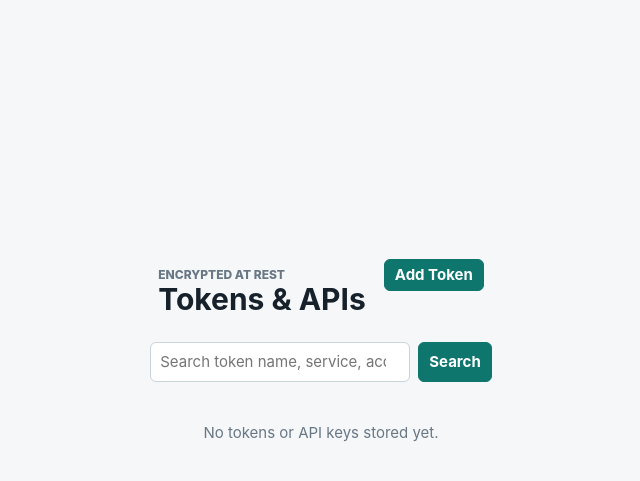
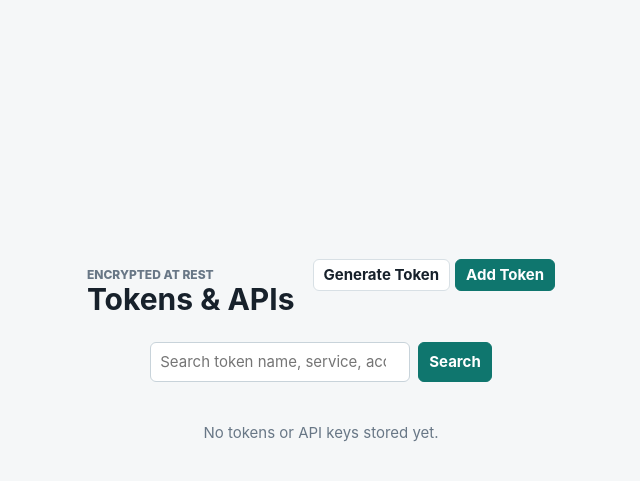
Before and after one commit to Dubcodes/Kairix-Opsbook, a FastAPI app: template app/templates/tokens.html in a window 1280 px wide. Shown: the part 64-545 px from the top of the page, without its empty margins (319-959 px from the left). Run offline with FastAPI, Linux system fonts and the light colour scheme; the template is opened without the code that fills it, so the values that code supplies are empty.

Commit message:
Add browser token generator

```diff
--- a/app/kairix/__init__.py
+++ b/app/kairix/__init__.py
@@ -1 +1 @@
-__version__ = "0.1.26"
+__version__ = "0.1.27"
--- a/app/kairix/config.py
+++ b/app/kairix/config.py
@@ -14,7 +14,7 @@ def _bool_env(name: str, default: bool = False) -> bool:
 @dataclass(frozen=True)
 class Settings:
     app_name: str = os.getenv("APP_NAME", "Kairix Opsbook")
-    app_version: str = os.getenv("APP_VERSION", "0.1.26")
+    app_version: str = os.getenv("APP_VERSION", "0.1.27")
     app_build: str = os.getenv("APP_BUILD", "")
     app_build_iteration: str = os.getenv("APP_BUILD_ITERATION", "")
     app_revision: str = os.getenv("APP_REVISION", "")
--- a/app/kairix/stats_agent.py
+++ b/app/kairix/stats_agent.py
@@ -17,7 +17,7 @@ from urllib.error import HTTPError, URLError
 from urllib.parse import urljoin
 from urllib.request import Request, urlopen
 
-AGENT_VERSION = "0.1.26"
+AGENT_VERSION = "0.1.27"
 
 
 def _host_root() -> str:
--- a/app/static/app.js
+++ b/app/static/app.js
@@ -785,6 +785,100 @@
     });
   }
 
+  function randomTokenFromCharset(charset, length) {
+    if (!charset || length <= 0) return "";
+    const output = [];
+    const randomValues = new Uint32Array(length);
+    if (window.crypto?.getRandomValues) {
+      window.crypto.getRandomValues(randomValues);
+      for (let index = 0; index < length; index += 1) {
+        output.push(charset[randomValues[index] % charset.length]);
+      }
+      return output.join("");
+    }
+    for (let index = 0; index < length; index += 1) {
+      output.push(charset[Math.floor(Math.random() * charset.length)]);
+    }
+    return output.join("");
+  }
+
+  function initTokenGenerator() {
+    const pendingToken = sessionStorage.getItem("opsbook-generated-token");
+    const secretInput = document.querySelector("[data-credential-secret-input]");
+    const secretType = document.querySelector('select[name="secret_type"]');
+    if (pendingToken && secretInput && (!secretType || secretType.value === "API token")) {
+      secretInput.value = pendingToken;
+      sessionStorage.removeItem("opsbook-generated-token");
+      secretInput.focus({preventScroll: true});
+    }
+
+    const modal = document.querySelector("[data-token-generator-modal]");
+    if (!modal) return;
+    const openButton = document.querySelector("[data-token-generator-open]");
+    const closeButton = modal.querySelector("[data-token-generator-close]");
+    const output = modal.querySelector("[data-token-generator-output]");
+    const lengthInput = modal.querySelector("[data-token-generator-length]");
+    const lengthLabel = modal.querySelector("[data-token-generator-length-label]");
+    const refreshButton = modal.querySelector("[data-token-generator-refresh]");
+    const copyButton = modal.querySelector("[data-token-generator-copy]");
+    const saveButton = modal.querySelector("[data-token-generator-save]");
+    const sets = {
+      upper: "ABCDEFGHIJKLMNOPQRSTUVWXYZ",
+      lower: "abcdefghijklmnopqrstuvwxyz",
+      numbers: "0123456789",
+      symbols: "!#$%&()*+,-./:;<=>?@[]^_{|}~",
+    };
+
+    function charset() {
+      let value = "";
+      modal.querySelectorAll("[data-token-generator-set]").forEach((checkbox) => {
+        if (checkbox.checked) value += sets[checkbox.getAttribute("data-token-generator-set")] || "";
+      });
+      if (!value) {
+        const lower = modal.querySelector('[data-token-generator-set="lower"]');
+        if (lower) lower.checked = true;
+        value = sets.lower;
+      }
+      return value;
+    }
+
+    function refreshToken() {
+      const length = Math.max(16, Math.min(128, Number(lengthInput?.value || 48)));
+      if (lengthLabel) lengthLabel.textContent = String(length);
+      if (output) output.value = randomTokenFromCharset(charset(), length);
+    }
+
+    function closeModal() {
+      modal.hidden = true;
+    }
+
+    openButton?.addEventListener("click", () => {
+      modal.hidden = false;
+      refreshToken();
+      output?.focus({preventScroll: true});
+      output?.select();
+    });
+    closeButton?.addEventListener("click", closeModal);
+    modal.addEventListener("click", (event) => {
+      if (event.target === modal) closeModal();
+    });
+    modal.querySelectorAll("[data-token-generator-set]").forEach((checkbox) => {
+      checkbox.addEventListener("change", refreshToken);
+    });
+    lengthInput?.addEventListener("input", refreshToken);
+    refreshButton?.addEventListener("click", refreshToken);
+    copyButton?.addEventListener("click", () => copyText(output?.value || "", copyButton));
+    saveButton?.addEventListener("click", () => {
+      if (!output?.value) refreshToken();
+      sessionStorage.setItem("opsbook-generated-token", output?.value || "");
+      window.location.href = saveButton.getAttribute("data-token-add-url") || "/credentials/new?secret_type=API%20token&return_to=/tokens";
+    });
+    document.addEventListener("keydown", (event) => {
+      if (event.key === "Escape" && !modal.hidden) closeModal();
+    });
+    refreshToken();
+  }
+
   document.addEventListener("click", (event) => {
     const recoveryGenerator = event.target.closest("[data-generate-recovery]");
     if (recoveryGenerator) {
@@ -1025,6 +1119,7 @@
   initAutoSubmitFilters();
   initInlineImageViewers();
   initStatsLive();
+  initTokenGenerator();
 
   const timeoutMeta = document.querySelector("meta[name='session-timeout-minutes']");
   if (timeoutMeta) {
--- a/app/templates/credential_form.html
+++ b/app/templates/credential_form.html
@@ -13,7 +13,7 @@
   <input type="hidden" name="return_to" value="{{ return_to or '' }}">
   <label>Label <span class="hint" title="A plain name you will search for later. Example: Portainer admin, Moxxie SSH, Immich database.">?</span><input name="label" required value="{{ credential.label if credential else '' }}" spellcheck="true"></label>
   <label>Username <span class="hint" title="The login name, email, token label, or account name. Leave blank if this secret has no username.">?</span><input name="username" value="{{ credential.username if credential else '' }}" autocomplete="off"></label>
-  <label>Secret <span class="hint" title="The password, PIN, token, recovery code, or note to protect. It is encrypted before storage.">?</span>{% if credential %}<small>leave blank to keep current secret</small>{% endif %}<input name="secret" type="password" {% if not credential %}required{% endif %} autocomplete="new-password"></label>
+  <label>Secret <span class="hint" title="The password, PIN, token, recovery code, or note to protect. It is encrypted before storage.">?</span>{% if credential %}<small>leave blank to keep current secret</small>{% endif %}<input name="secret" type="password" {% if not credential %}required{% endif %} autocomplete="new-password" data-credential-secret-input></label>
   <label>Type
     <select name="secret_type">
       {% for item in ["password", "PIN", "API token", "SSH key note", "recovery code", "other"] %}
--- a/app/templates/tokens.html
+++ b/app/templates/tokens.html
@@ -7,7 +7,10 @@
     <p class="eyebrow">Encrypted at rest</p>
     <h1>Tokens & APIs</h1>
   </div>
-  <a class="button" href="/credentials/new?secret_type=API%20token&return_to=/tokens" title="Add a saved API token or temporary access token">Add Token</a>
+  <div class="actions compact-actions">
+    <button class="secondary" type="button" data-token-generator-open title="Generate a random token locally in this browser">Generate Token</button>
+    <a class="button" href="/credentials/new?secret_type=API%20token&return_to=/tokens" title="Add a saved API token or temporary access token">Add Token</a>
+  </div>
 </section>
 <form class="filter-bar" method="get">
   <input type="search" name="q" value="{{ q }}" placeholder="Search token name, service, account, notes..." spellcheck="true">
@@ -37,4 +40,34 @@
     <p class="empty">No tokens or API keys stored yet.</p>
   {% endfor %}
 </section>
+<div class="modal-backdrop" data-token-generator-modal hidden>
+  <section class="modal-panel compact-modal token-generator-modal" role="dialog" aria-modal="true" aria-labelledby="token-generator-title">
+    <div class="section-title">
+      <div>
+        <p class="eyebrow">Local browser tool</p>
+        <h2 id="token-generator-title">Token generator</h2>
+      </div>
+      <button class="ghost small-button" type="button" data-token-generator-close aria-label="Close token generator">Close</button>
+    </div>
+    <p class="muted">Generate a random string with the characters you want. Nothing is saved until you choose Save Token.</p>
+    <div class="token-output-row">
+      <input data-token-generator-output readonly autocomplete="off" spellcheck="false">
+      <button class="secondary small-button" type="button" data-token-generator-refresh title="Generate a new token">Refresh</button>
+    </div>
+    <fieldset class="token-generator-options">
+      <legend>Characters</legend>
+      <label class="check-row"><input type="checkbox" data-token-generator-set="upper" checked> Uppercase (ABC...)</label>
+      <label class="check-row"><input type="checkbox" data-token-generator-set="lower" checked> Lowercase (abc...)</label>
+      <label class="check-row"><input type="checkbox" data-token-generator-set="numbers" checked> Numbers (123...)</label>
+      <label class="check-row"><input type="checkbox" data-token-generator-set="symbols"> Symbols (!-;...)</label>
+    </fieldset>
+    <label>Length <span data-token-generator-length-label>48</span>
+      <input type="range" min="16" max="128" step="1" value="48" data-token-generator-length>
+    </label>
+    <div class="form-actions">
+      <button type="button" data-token-generator-copy>Copy</button>
+      <button class="secondary" type="button" data-token-generator-save data-token-add-url="/credentials/new?secret_type=API%20token&return_to=/tokens">Save Token</button>
+    </div>
+  </section>
+</div>
 {% endblock %}
--- a/generate-portainer-env.py
+++ b/generate-portainer-env.py
@@ -13,7 +13,7 @@ def main() -> None:
         description="Generate first-run environment variables for a Kairix Opsbook Portainer stack."
     )
     parser.add_argument("--port", default="8095", help="Host port to publish the web app on.")
-    parser.add_argument("--image-tag", default="latest", help="Opsbook image tag to deploy. Use a version like 0.1.26 to pin a tested build.")
+    parser.add_argument("--image-tag", default="latest", help="Opsbook image tag to deploy. Use a version like 0.1.27 to pin a tested build.")
     parser.add_argument("--instance", default="Opsbook", help="Instance name shown in the app header.")
     parser.add_argument("--mode", default="primary", choices=["primary", "standby"], help="Instance mode.")
     parser.add_argument(
```
Also changed, not shown: app/static/styles.css (+27 -1 lines), tests/test_static_regressions.py (+19 -0 lines), README.md, 1 other file.
